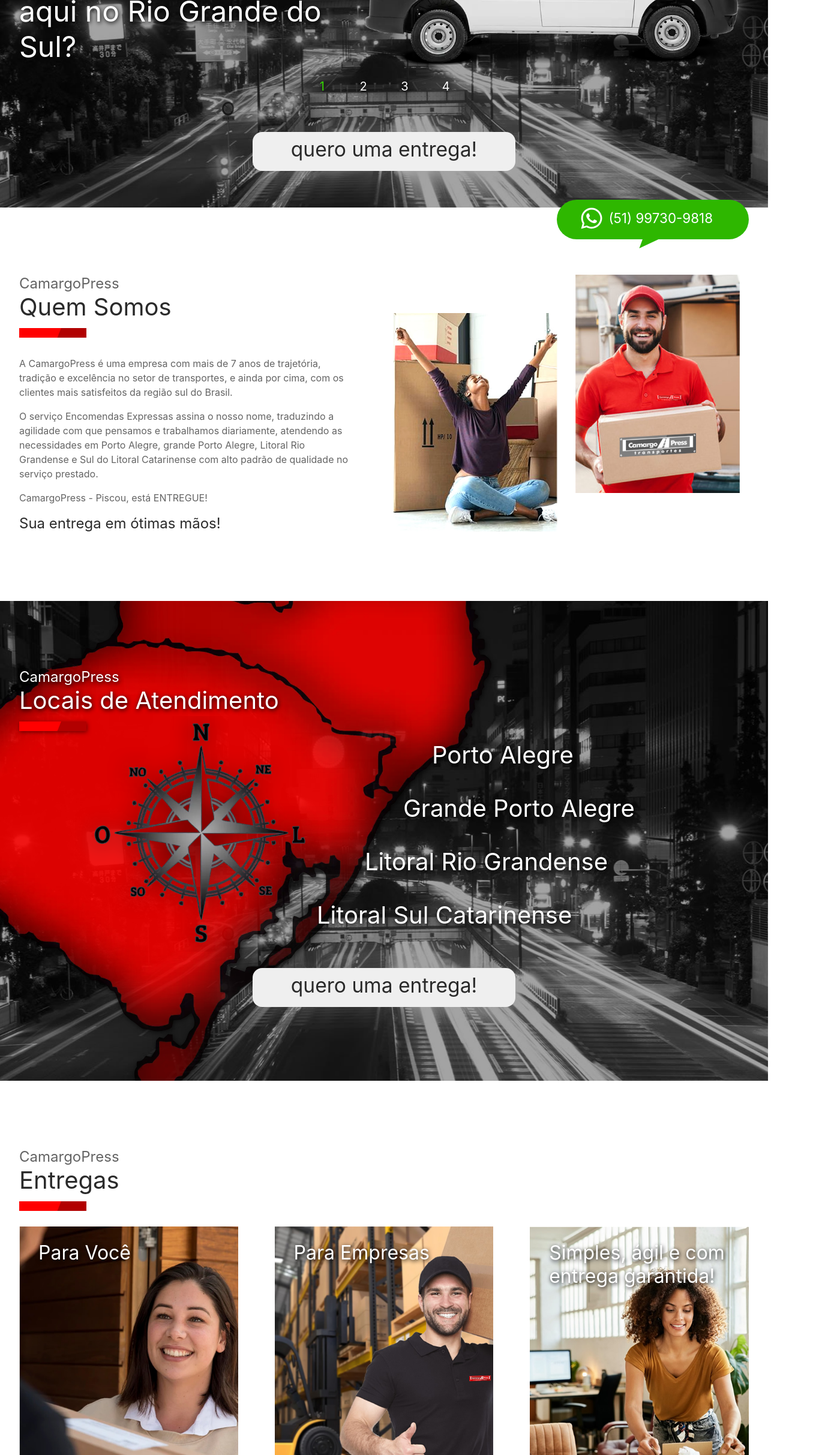
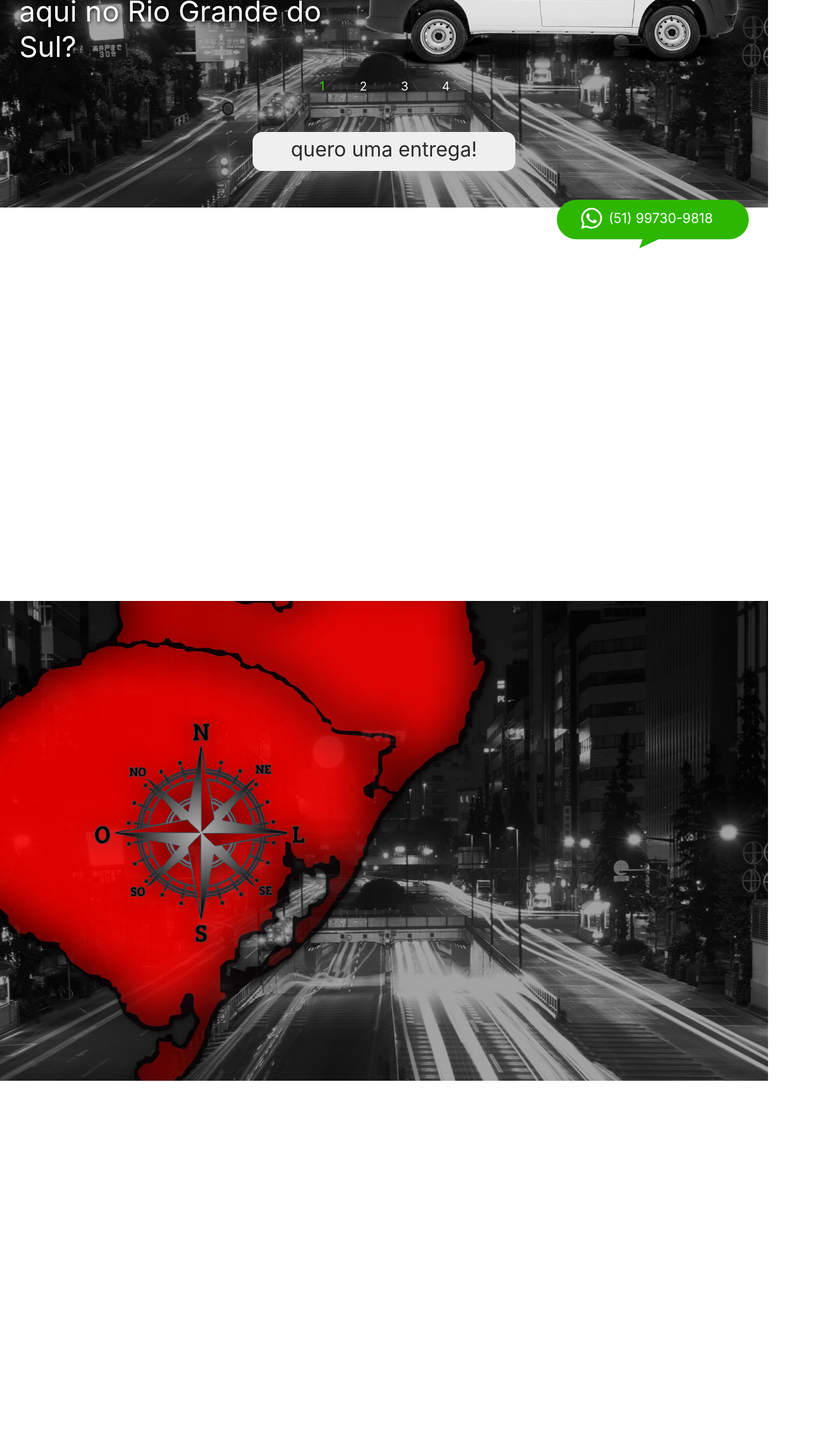
Before and after one commit to fabianotecle/CamargoPress, a React (Create React App) app: page / in a window 1280 px wide. Shown: the part 374-2800 px from the top of the page at 60% size, 1370 px wide, since content can reach past the window. Built offline with nearby package versions, Linux system fonts and the light colour scheme; a web font is replaced by a local one.

Commit message:
AOS Aplicado!

```diff
--- a/package.json
+++ b/package.json
@@ -9,6 +9,7 @@
     "@testing-library/jest-dom": "^5.16.5",
     "@testing-library/react": "^13.4.0",
     "@testing-library/user-event": "^13.5.0",
+    "aos": "^3.0.0-beta.6",
     "icons": "^1.0.0",
     "react": "^18.2.0",
     "react-dom": "^18.2.0",
--- a/src/App.css
+++ b/src/App.css
@@ -403,24 +403,43 @@
 
 #entregas .para-voce {
   background: url(/assets/img/logo.png) bottom 1rem right 1.5rem no-repeat, url(/assets/img/para-voce.jpg) top center;
-  background-size: 10rem, 100%;
+  background-size: 10rem auto, cover;
+  transition:.3s ease;
+}
+
+#entregas .para-voce:hover {
+  background: url(/assets/img/logo.png) bottom 1rem right 1.5rem no-repeat, url(/assets/img/para-voce.jpg) top -1.2rem center;
+  background-size: 10rem auto, cover;
 }
 
 #entregas .para-empresas {
   background: url(/assets/img/logo.png) bottom 1rem right 1.5rem no-repeat, url(/assets/img/para-empresas.jpg) top center;
-  background-size: 10rem, 100%;
+  background-size: 10rem auto, cover;
   margin: 0 auto;
+  transition:.3s ease-in-out;
+}
+
+#entregas .para-empresas:hover {
+  background: url(/assets/img/logo.png) bottom 1rem right 1.5rem no-repeat, url(/assets/img/para-empresas.jpg) top -1.2rem center;
+  background-size: 10rem auto, cover;
 }
 
 #entregas .simples {
   background: url(/assets/img/logo.png) bottom 1rem right 1.5rem no-repeat, url(/assets/img/simples.jpg) top center;
-  background-size: 10rem, 100%;
+  background-size: 10rem auto, cover;
+  transition:.3s ease-in-out;
+}
+
+#entregas .simples:hover {
+  background: url(/assets/img/logo.png) bottom 1rem right 1.5rem no-repeat, url(/assets/img/simples.jpg) top -1.2rem center;
+  background-size: 10rem auto, cover;
 }
 
 #pronto-comecar {
   background: url(/assets/img/fundo-blur.jpg) center center no-repeat;
   height: 30rem;
   overflow: hidden;
+  transition:3s;
 }
 
 #pronto-comecar .pronto-comecar {
--- a/src/components/Entregas.js
+++ b/src/components/Entregas.js
@@ -1,22 +1,28 @@
 import React from 'react';
 import { goWhats } from "./Globais";
+import AOS from 'aos';
+import 'aos/dist/aos.css';
 
 function Entregas() {
+  AOS.init();
+
   return (
     <section id="entregas">
       <div className="container">
         <div className="content">
-          <div className="subtitulo">CamargoPress</div>
-          <div className="titulo">Entregas</div>
-          <div className="enfeite"><img src="/assets/img/linha.png" alt="Quem Somos" title="Quem Somos" /></div>
+          <div data-aos="fade-up">
+            <div className="subtitulo">CamargoPress</div>
+            <div className="titulo">Entregas</div>
+            <div className="enfeite"><img src="/assets/img/linha.png" alt="Quem Somos" title="Quem Somos" /></div>
+          </div>
           <div className="entregas dark-side">
-            <div className="tipo para-voce" onClick={() => goWhats('Olá CamargoPress, gostaria de cotar uma entrega para pessoa física!')}>
+            <div className="tipo para-voce" data-aos="fade-up" onClick={() => goWhats('Olá CamargoPress, gostaria de cotar uma entrega para pessoa física!')}>
               <div className="para-quem">Para Você</div>
             </div>
-            <div className="tipo para-empresas" onClick={() => goWhats('Olá CamargoPress, gostaria de cotar uma entrega para pessoa jurídica!')}>
+            <div className="tipo para-empresas" data-aos="fade-up" onClick={() => goWhats('Olá CamargoPress, gostaria de cotar uma entrega para pessoa jurídica!')}>
               <div className="para-quem">Para Empresas</div>
             </div>
-            <div className="tipo simples" onClick={() => goWhats()}>
+            <div className="tipo simples" data-aos="fade-up"onClick={() => goWhats()}>
               <div className="para-quem">Simples, ágil e com entrega garantida!</div>
             </div>
           </div>
--- a/src/components/Header.js
+++ b/src/components/Header.js
@@ -71,7 +71,7 @@
           <div id="c3" className="c-banner" onClick={() => changeBanner(3)}>3</div>
           <div id="c4" className="c-banner" onClick={() => changeBanner(4)}>4</div>
         </div>
-        <div className="button">
+        <div className="button" data-aos="zoom-out-up">
           <button type="button" onClick={() => goWhats()}>quero uma entrega!</button>
         </div>
       </div>
--- a/src/components/Locais.js
+++ b/src/components/Locais.js
@@ -1,23 +1,29 @@
 import React from 'react';
 import { goWhats } from "./Globais";
+import AOS from 'aos';
+import 'aos/dist/aos.css';
 
 function Locais() {
+  AOS.init();
+
   return (
     <section id="locais" className="dark-side">
       <div className="fundo">
         <div className="sul-brasil">
           <div className="rosa-dos-ventos">
             <div className="container">
-              <div className="subtitulo">CamargoPress</div>
-              <div className="titulo">Locais de Atendimento</div>
-              <div className="enfeite"><img src="/assets/img/linha.png" alt="Locais de Atendimento" title="Locais de Atendimento" /></div>
+              <div data-aos="fade-up">
+                <div className="subtitulo">CamargoPress</div>
+                <div className="titulo">Locais de Atendimento</div>
+                <div className="enfeite"><img src="/assets/img/linha.png" alt="Locais de Atendimento" title="Locais de Atendimento" /></div>
+              </div>
               <div className="locais">
-                <div className="porto-alegre">Porto Alegre</div>
-                <div className="grande-porto-alegre">Grande Porto Alegre</div>
-                <div className="litoral-rio-grandense">Litoral Rio Grandense</div>
-                <div className="litoral-sul-catarinense">Litoral Sul Catarinense</div>
+                <div className="porto-alegre" data-aos="fade-right">Porto Alegre</div>
+                <div className="grande-porto-alegre" data-aos="fade-right">Grande Porto Alegre</div>
+                <div className="litoral-rio-grandense" data-aos="fade-right">Litoral Rio Grandense</div>
+                <div className="litoral-sul-catarinense" data-aos="fade-right">Litoral Sul Catarinense</div>
               </div>
-              <div className="button">
+              <div className="button" data-aos="zoom-out-up">
                 <button type="button" onClick={() => goWhats()}>quero uma entrega!</button>
               </div>
             </div>
--- a/src/components/Menu.js
+++ b/src/components/Menu.js
@@ -1,7 +1,11 @@
 import React from 'react';
 import { goWhats } from "./Globais";
+import AOS from 'aos';
+import 'aos/dist/aos.css';
 
 function Menu() {
+  AOS.init();
+
   function setMenuActive(menu) {
     document.querySelectorAll('.item').forEach((item) => {
       item.classList.remove('active');
@@ -56,7 +60,7 @@
 
   return (
     <section id="menu">
-        <div className="container">
+        <div className="container" data-aos="zoom-out">
           <div className="logo" onClick={() => scrollTo('header', 70)}><img src="/assets/img/logo.png" alt="CamargoPress Transportadora" title="CamargoPress Transportadora" /></div>
           <div className="menu">
             <div className="items">
--- a/src/components/ProntoComecar.js
+++ b/src/components/ProntoComecar.js
@@ -1,14 +1,18 @@
 import React from 'react';
 import { goWhats } from "./Globais";
+import AOS from 'aos';
+import 'aos/dist/aos.css';
 
 function ProntoComecar() {
+  AOS.init();
+
   return (
     <section id="pronto-comecar">
       <div className="container dark-side">
-        <div className="pronto-comecar">Pronto para começar?</div>
-        <div className="carro"><img src="/assets/img/doblo.webp" alt="Entregador CamargoPress" title="Entregador CamargoPress" /></div>
-        <div className="entregador"><img src="/assets/img/entregador3.webp" alt="Entregador CamargoPress" title="Entregador CamargoPress" /></div>
-        <div className="celular" onClick={() => goWhats()}><img src="/assets/img/celular.webp" alt="Clique ou ligue agora! (51) 99730-9818" title="Clique ou ligue agora! (51) 99730-9818" /></div>
+        <div className="pronto-comecar" data-aos="zoom-out-up">Pronto para começar?</div>
+        <div className="carro" data-aos="fade-right"><img src="/assets/img/doblo.webp" alt="Entregador CamargoPress" title="Entregador CamargoPress" /></div>
+        <div className="entregador" data-aos="zoom-in-up"><img src="/assets/img/entregador3.webp" alt="Entregador CamargoPress" title="Entregador CamargoPress" /></div>
+        <div className="celular" data-aos="zoom-in-up" onClick={() => goWhats()}><img src="/assets/img/celular.webp" alt="Clique ou ligue agora! (51) 99730-9818" title="Clique ou ligue agora! (51) 99730-9818" /></div>
       </div>
     </section>
   );
--- a/src/components/QuemSomos.js
+++ b/src/components/QuemSomos.js
@@ -1,24 +1,30 @@
 import React from 'react';
+import AOS from 'aos';
+import 'aos/dist/aos.css';
 
 function QuemSomos() {
+  AOS.init();
+
   return (
     <section id="quem-somos">
       <div className="container">
         <div className="content">
-          <div className="subtitulo">CamargoPress</div>
-          <div className="titulo">Quem Somos</div>
-          <div className="enfeite"><img src="/assets/img/linha.png" alt="Quem Somos" title="Quem Somos" /></div>
+          <div data-aos="fade-up">
+            <div className="subtitulo">CamargoPress</div>
+            <div className="titulo">Quem Somos</div>
+            <div className="enfeite"><img src="/assets/img/linha.png" alt="Quem Somos" title="Quem Somos" /></div>
+          </div>
           <div className="texto">
-            <p>A CamargoPress é uma empresa com mais de 7 anos de trajetória, tradição e excelência no setor de transportes, e ainda por cima, com os clientes mais satisfeitos da região sul do Brasil.</p>
+            <p data-aos="fade-up">A CamargoPress é uma empresa com mais de 7 anos de trajetória, tradição e excelência no setor de transportes, e ainda por cima, com os clientes mais satisfeitos da região sul do Brasil.</p>
 
-            <p>O serviço Encomendas Expressas assina o nosso nome, traduzindo a agilidade com que pensamos e trabalhamos diariamente, atendendo as necessidades em Porto Alegre, grande Porto Alegre, Litoral Rio Grandense e Sul do Litoral Catarinense com alto padrão de qualidade no serviço prestado.</p>
+            <p data-aos="fade-up">O serviço Encomendas Expressas assina o nosso nome, traduzindo a agilidade com que pensamos e trabalhamos diariamente, atendendo as necessidades em Porto Alegre, grande Porto Alegre, Litoral Rio Grandense e Sul do Litoral Catarinense com alto padrão de qualidade no serviço prestado.</p>
 
-            <p>CamargoPress - Piscou, está ENTREGUE!</p>
+            <p data-aos="fade-up">CamargoPress - Piscou, está ENTREGUE!</p>
           </div>
-          <div className="pode-confiar">Sua entrega em ótimas mãos!</div>
+          <div className="pode-confiar" data-aos="fade-up">Sua entrega em ótimas mãos!</div>
         </div>
-        <div className="cliente-feliz"><img src="/assets/img/cliente-feliz.jpg" alt="Cliente Feliz" title="Cliente Feliz" /></div>
-        <div className="entregador"><img src="/assets/img/entregador1.jpg" alt="Entregador Gentil" title="Entregador Gentil" /></div>
+        <div className="cliente-feliz"><img src="/assets/img/cliente-feliz.jpg" alt="Cliente Feliz" title="Cliente Feliz" data-aos="fade-left" /></div>
+        <div className="entregador"><img src="/assets/img/entregador1.jpg" alt="Entregador Gentil" title="Entregador Gentil" data-aos="fade-left" /></div>
       </div>
     </section>
   );
```
Also changed, not shown: 1 other file (tests, documents, lock files or other folders).
